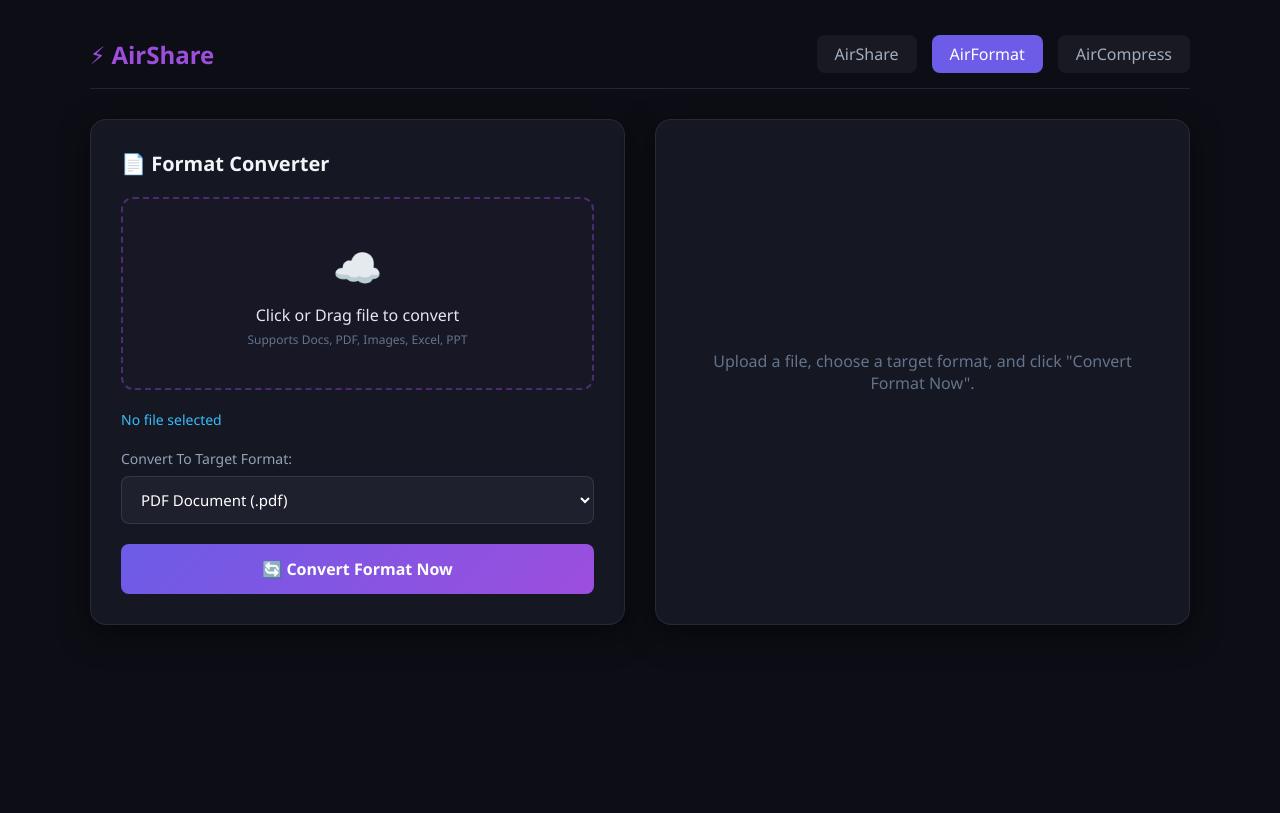
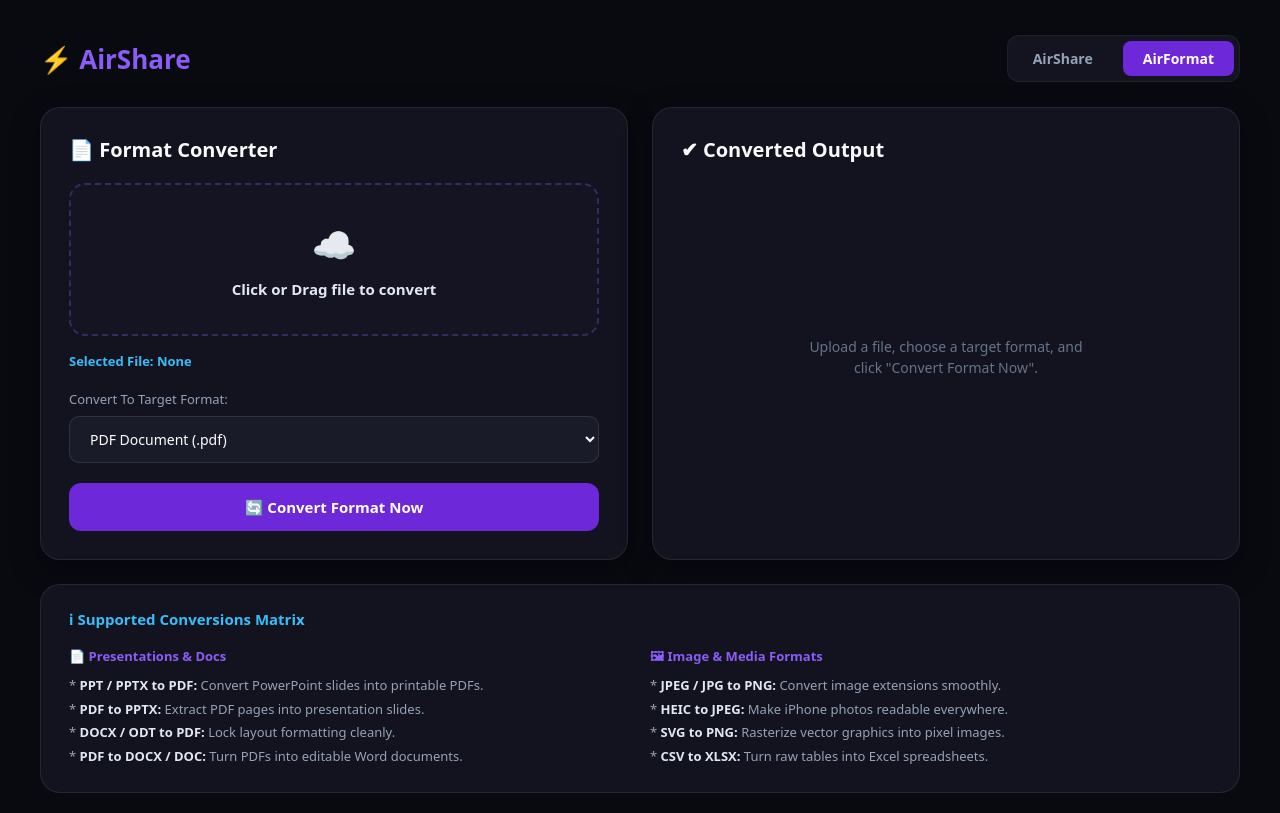
Before and after one commit to vikrambhardwaj-28/file-share-app, a website: page public/format.html in a window 1280 px wide. Drawn offline with Linux system fonts and the light colour scheme.

Commit message:
Restored original UI layout and added smooth loading spinner

```diff
--- a/public/format.html
+++ b/public/format.html
@@ -3,17 +3,17 @@
 <head>
     <meta charset="UTF-8">
     <meta name="viewport" content="width=device-width, initial-scale=1.0">
-    <title>AirFormat - Cloud File Format Converter</title>
+    <title>AirFormat - Format Converter</title>
     <style>
         * {
             box-sizing: border-box;
             margin: 0;
             padding: 0;
-            font-family: 'Segoe UI', Tahoma, Geneva, Verdana, sans-serif;
+            font-family: system-ui, -apple-system, BlinkMacSystemFont, 'Segoe UI', Roboto, Oxygen, Ubuntu, Cantarell, sans-serif;
         }
 
         body {
-            background-color: #0d0e15;
+            background-color: #090a10;
             color: #e2e8f0;
             min-height: 100vh;
             display: flex;
@@ -22,22 +22,20 @@
             padding: 20px;
         }
 
-        /* Navbar Header */
+        /* Header */
         .header {
             width: 100%;
-            max-width: 1100px;
+            max-width: 1200px;
             display: flex;
             justify-content: space-between;
             align-items: center;
-            padding: 15px 0;
-            margin-bottom: 30px;
-            border-bottom: 1px solid rgba(255, 255, 255, 0.1);
+            padding: 15px 0 25px 0;
         }
 
         .logo {
-            font-size: 24px;
-            font-weight: 700;
-            color: #9d4edd;
+            font-size: 26px;
+            font-weight: 800;
+            color: #8b5cf6;
             display: flex;
             align-items: center;
             gap: 8px;
@@ -45,150 +43,170 @@
 
         .nav-links {
             display: flex;
-            gap: 15px;
+            gap: 10px;
+            background: #13141f;
+            padding: 5px;
+            border-radius: 12px;
+            border: 1px solid rgba(255, 255, 255, 0.05);
         }
 
         .nav-btn {
-            background: rgba(255, 255, 255, 0.05);
-            color: #a0aec0;
-            padding: 8px 18px;
+            background: transparent;
+            color: #94a3b8;
+            padding: 8px 20px;
             border-radius: 8px;
             text-decoration: none;
-            font-weight: 500;
-            transition: all 0.3s ease;
+            font-weight: 600;
+            font-size: 14px;
+            transition: all 0.2s;
         }
 
         .nav-btn.active {
-            background: #6c5ce7;
+            background: #6d28d9;
             color: #ffffff;
         }
 
         /* Main Container */
-        .container {
+        .main-container {
             width: 100%;
-            max-width: 1100px;
+            max-width: 1200px;
             display: grid;
             grid-template-columns: 1fr 1fr;
-            gap: 30px;
+            gap: 24px;
+            margin-bottom: 24px;
         }
 
-        @media (max-width: 768px) {
-            .container {
+        @media (max-width: 850px) {
+            .main-container {
                 grid-template-columns: 1fr;
             }
         }
 
         .card {
-            background: #151722;
+            background: #12131e;
             border: 1px solid rgba(255, 255, 255, 0.08);
-            border-radius: 16px;
-            padding: 30px;
-            box-shadow: 0 10px 30px rgba(0, 0, 0, 0.5);
+            border-radius: 20px;
+            padding: 28px;
+            box-shadow: 0 10px 30px rgba(0, 0, 0, 0.4);
             display: flex;
             flex-direction: column;
         }
 
-        .card-title {
+        .card-header {
             font-size: 20px;
-            font-weight: 600;
+            font-weight: 700;
             margin-bottom: 20px;
             display: flex;
             align-items: center;
             gap: 10px;
-            color: #f1f5f9;
+            color: #f8fafc;
         }
 
-        /* Drop Area */
+        /* Dropzone */
         .drop-zone {
-            border: 2px dashed rgba(157, 78, 221, 0.4);
-            border-radius: 12px;
-            padding: 40px 20px;
+            border: 2px dashed rgba(139, 92, 246, 0.3);
+            border-radius: 16px;
+            padding: 35px 20px;
             text-align: center;
-            background: rgba(157, 78, 221, 0.02);
+            background: rgba(139, 92, 246, 0.02);
             cursor: pointer;
-            transition: all 0.3s ease;
-            margin-bottom: 20px;
+            transition: all 0.2s;
+            margin-bottom: 16px;
         }
 
-        .drop-zone:hover, .drop-zone.dragover {
-            border-color: #9d4edd;
-            background: rgba(157, 78, 221, 0.08);
+        .drop-zone:hover {
+            border-color: #8b5cf6;
+            background: rgba(139, 92, 246, 0.06);
         }
 
         .drop-icon {
-            font-size: 40px;
-            color: #9d4edd;
+            font-size: 36px;
+            color: #8b5cf6;
             margin-bottom: 10px;
         }
 
-        .selected-file {
-            font-size: 14px;
+        .file-status {
+            font-size: 13px;
             color: #38bdf8;
             margin-bottom: 20px;
             word-break: break-all;
-            font-weight: 500;
+            font-weight: 600;
         }
 
         /* Form Controls */
-        .form-group {
-            margin-bottom: 20px;
-        }
-
-        label {
+        .form-label {
             display: block;
-            font-size: 14px;
+            font-size: 13px;
             color: #94a3b8;
             margin-bottom: 8px;
+            font-weight: 500;
         }
 
         select {
             width: 100%;
-            padding: 12px 15px;
-            background: #1e202e;
+            padding: 12px 16px;
+            background: #1a1b29;
             border: 1px solid rgba(255, 255, 255, 0.1);
-            border-radius: 8px;
+            border-radius: 10px;
             color: #ffffff;
-            font-size: 15px;
+            font-size: 14px;
             outline: none;
             cursor: pointer;
+            margin-bottom: 20px;
         }
 
-        select:focus {
-            border-color: #6c5ce7;
+        .btn-submit {
+            width: 100%;
+            padding: 14px;
+            background: #6d28d9;
+            border: none;
+            border-radius: 12px;
+            color: white;
+            font-size: 15px;
+            font-weight: 700;
+            cursor: pointer;
+            transition: background 0.2s;
+            display: flex;
+            align-items: center;
+            justify-content: center;
+            gap: 8px;
         }
 
-        .btn-convert {
-            width: 100%;
-            padding: 14px;
-            background: linear-gradient(135deg, #6c5ce7, #9d4edd);
-            border: none;
-            border-radius: 8px;
-            color: white;
-            font-size: 16px;
-            font-weight: 600;
-            cursor: pointer;
-            transition: transform 0.2s, opacity 0.2s;
+        .btn-submit:hover {
+            background: #5b21b6;
         }
 
-        .btn-convert:hover {
-            opacity: 0.95;
-            transform: translateY(-1px);
+        /* Output & Processing Animation */
+        .output-box {
+            display: flex;
+            flex-direction: column;
+            align-items: center;
+            justify-content: center;
+            height: 100%;
+            min-height: 250px;
+            text-align: center;
         }
 
-        /* Loading Spinner */
-        .loader-box {
+        .default-text {
+            color: #64748b;
+            font-size: 14px;
+            max-width: 280px;
+            line-height: 1.5;
+        }
+
+        /* Spinner Animation */
+        .loader-wrapper {
             display: none;
             flex-direction: column;
             align-items: center;
-            justify-content: center;
-            padding: 40px 0;
+            gap: 16px;
         }
 
         .spinner {
-            width: 50px;
-            height: 50px;
-            border: 5px solid rgba(255, 255, 255, 0.1);
-            border-left-color: #9d4edd;
+            width: 44px;
+            height: 44px;
+            border: 4px solid rgba(139, 92, 246, 0.15);
+            border-left-color: #8b5cf6;
             border-radius: 50%;
             animation: spin 0.8s linear infinite;
         }
@@ -198,44 +216,60 @@
             100% { transform: rotate(360deg); }
         }
 
-        .loading-text {
-            margin-top: 15px;
-            font-size: 15px;
-            color: #cbd5e1;
+        .result-wrapper {
+            display: none;
+            flex-direction: column;
+            align-items: center;
+            width: 100%;
         }
 
-        /* Result Panel */
-        .result-box {
-            display: none;
-            text-align: center;
-            padding: 30px 20px;
-            background: rgba(16, 185, 129, 0.05);
-            border: 1px solid rgba(16, 185, 129, 0.2);
-            border-radius: 12px;
+        .pin-code {
+            font-size: 32px;
+            font-weight: 800;
+            color: #10b981;
+            letter-spacing: 4px;
+            margin: 12px 0;
         }
 
-        .pin-display {
-            font-size: 32px;
-            font-weight: 700;
-            letter-spacing: 4px;
-            color: #10b981;
-            margin: 15px 0;
-        }
-
-        .btn-download {
-            display: inline-block;
-            margin-top: 15px;
-            padding: 12px 25px;
+        .btn-dl {
+            padding: 12px 28px;
             background: #10b981;
             color: white;
             text-decoration: none;
-            border-radius: 8px;
-            font-weight: 600;
-            transition: background 0.3s;
+            border-radius: 10px;
+            font-weight: 700;
+            font-size: 14px;
         }
 
-        .btn-download:hover {
-            background: #059669;
+        /* Matrix Bottom Card */
+        .matrix-card {
+            width: 100%;
+            max-width: 1200px;
+            background: #12131e;
+            border: 1px solid rgba(255, 255, 255, 0.08);
+            border-radius: 20px;
+            padding: 24px 28px;
+        }
+
+        .matrix-grid {
+            display: grid;
+            grid-template-columns: 1fr 1fr;
+            gap: 20px;
+            margin-top: 16px;
+        }
+
+        @media (max-width: 768px) {
+            .matrix-grid { grid-template-columns: 1fr; }
+        }
+
+        .matrix-item {
+            font-size: 13px;
+            color: #94a3b8;
+            line-height: 1.8;
+        }
+
+        .matrix-item strong {
+            color: #e2e8f0;
         }
     </style>
 </head>
@@ -246,28 +280,24 @@
         <div class="nav-links">
             <a href="/index.html" class="nav-btn">AirShare</a>
             <a href="/format.html" class="nav-btn active">AirFormat</a>
-            <a href="/compress.html" class="nav-btn">AirCompress</a>
         </div>
     </div>
 
-    <div class="container">
-        <!-- Left Panel: Upload & Config -->
+    <div class="main-container">
+        <!-- Left Panel: Input -->
         <div class="card">
-            <div class="card-title">📄 Format Converter</div>
+            <div class="card-header">📄 Format Converter</div>
 
-            <div class="drop-zone" id="dropZone" onclick="document.getElementById('fileInput').click()">
+            <div class="drop-zone" onclick="document.getElementById('fileInput').click()">
                 <div class="drop-icon">☁️</div>
-                <div style="font-weight: 500;">Click or Drag file to convert</div>
-                <div style="font-size: 12px; color: #64748b; margin-top: 5px;">Supports Docs, PDF, Images, Excel, PPT</div>
+                <div style="font-weight: 600; font-size: 15px;">Click or Drag file to convert</div>
             </div>
+            <input type="file" id="fileInput" style="display: none;" onchange="updateFileName(this.files)">
 
-            <input type="file" id="fileInput" style="display: none;" onchange="handleFileSelect(this.files)">
+            <div class="file-status" id="fileStatus">Selected File: None</div>
 
-            <div class="selected-file" id="selectedFileName">No file selected</div>
-
-            <div class="form-group">
-                <label for="targetFormatSelect">Convert To Target Format:</label>
-                <select id="targetFormatSelect">
+            <label class="form-label">Convert To Target Format:</label>
+            <select id="targetFormat">
                 <option value="pdf">PDF Document (.pdf)</option>
                 <option value="docx">Word Document (.docx)</option>
                 <option value="pptx">PowerPoint (.pptx)</option>
@@ -279,142 +309,111 @@
                 <option value="png">PNG Image (.png)</option>
                 <option value="webp">WebP Image (.webp)</option>
             </select>
+
+            <button class="btn-submit" onclick="convertFile()">🔄 Convert Format Now</button>
         </div>
 
-            <button class="btn-convert" onclick="convertFileNow()">🔄 Convert Format Now</button>
-        </div>
+        <!-- Right Panel: Output with Processing Animation -->
+        <div class="card">
+            <div class="card-header">✔ Converted Output</div>
+            <div class="output-box">
 
-        <!-- Right Panel: Status / Animation / Output -->
-        <div class="card" style="justify-content: center;">
-
-            <div id="defaultPrompt" style="text-align: center; color: #64748b;">
+                <div class="default-text" id="defaultText">
                     Upload a file, choose a target format, and click "Convert Format Now".
                 </div>
 
-            <!-- Active Animation Loader -->
-            <div class="loader-box" id="loaderContainer">
+                <!-- Processing Animation Spinner -->
+                <div class="loader-wrapper" id="loader">
                     <div class="spinner"></div>
-                <div class="loading-text">Converting file... Please wait</div>
+                    <div style="font-size: 14px; color: #cbd5e1; font-weight: 600;">Converting your file... Please wait.</div>
                 </div>
 
-            <!-- Conversion Result Output -->
-            <div class="result-box" id="outputContainer">
-                <div style="color: #10b981; font-weight: 600; font-size: 18px;">✅ Conversion Complete!</div>
-                <div style="font-size: 13px; color: #94a3b8; margin-top: 5px;">Your PIN code for file retrieval:</div>
-                <div class="pin-display" id="resultPin">------</div>
-                <a href="#" id="downloadBtn" class="btn-download" target="_blank">📥 Download Converted File</a>
+                <!-- Result Area -->
+                <div class="result-wrapper" id="resultArea">
+                    <div style="color: #10b981; font-weight: 700; font-size: 16px;">Conversion Successful!</div>
+                    <div class="pin-code" id="pinDisplay">------</div>
+                    <a href="#" id="downloadLink" class="btn-dl" target="_blank">📥 Download File</a>
                 </div>
 
             </div>
         </div>
+    </div>
+
+    <!-- Supported Matrix Card -->
+    <div class="matrix-card">
+        <div style="font-size: 15px; font-weight: 700; color: #38bdf8; display: flex; align-items: center; gap: 8px;">
+            ℹ Supported Conversions Matrix
+        </div>
+        <div class="matrix-grid">
+            <div class="matrix-item">
+                <div style="color: #8b5cf6; font-weight: 700; margin-bottom: 6px;">📄 Presentations & Docs</div>
+                * <strong>PPT / PPTX to PDF:</strong> Convert PowerPoint slides into printable PDFs.<br>
+                * <strong>PDF to PPTX:</strong> Extract PDF pages into presentation slides.<br>
+                * <strong>DOCX / ODT to PDF:</strong> Lock layout formatting cleanly.<br>
+                * <strong>PDF to DOCX / DOC:</strong> Turn PDFs into editable Word documents.
+            </div>
+            <div class="matrix-item">
+                <div style="color: #8b5cf6; font-weight: 700; margin-bottom: 6px;">🖼 Image & Media Formats</div>
+                * <strong>JPEG / JPG to PNG:</strong> Convert image extensions smoothly.<br>
+                * <strong>HEIC to JPEG:</strong> Make iPhone photos readable everywhere.<br>
+                * <strong>SVG to PNG:</strong> Rasterize vector graphics into pixel images.<br>
+                * <strong>CSV to XLSX:</strong> Turn raw tables into Excel spreadsheets.
+            </div>
+        </div>
+    </div>
 
     <script>
-        // Global AbortController instance to cancel pending/ongoing requests
-        let activeConversionController = null;
-
-        // Handle Drag and Drop
-        const dropZone = document.getElementById('dropZone');
-
-        ['dragenter', 'dragover', 'dragleave', 'drop'].forEach(eventName => {
-            dropZone.addEventListener(eventName, preventDefaults, false);
-        });
-
-        function preventDefaults(e) {
-            e.preventDefault();
-            e.stopPropagation();
-        }
-
-        ['dragenter', 'dragover'].forEach(eventName => {
-            dropZone.addEventListener(eventName, () => dropZone.classList.add('dragover'), false);
-        });
-
-        ['dragleave', 'drop'].forEach(eventName => {
-            dropZone.addEventListener(eventName, () => dropZone.classList.remove('dragover'), false);
-        });
-
-        dropZone.addEventListener('drop', (e) => {
-            const dt = e.dataTransfer;
-            const files = dt.files;
-            if (files.length > 0) {
-                document.getElementById('fileInput').files = files;
-                handleFileSelect(files);
-            }
-        });
-
-        function handleFileSelect(files) {
+        function updateFileName(files) {
             if (files && files[0]) {
-                document.getElementById('selectedFileName').innerText = `Selected File: ${files[0].name}`;
+                document.getElementById('fileStatus').innerText = `Selected File: ${files[0].name}`;
             }
         }
 
-        // Conversion Function with Auto-Abort for previous conversions
-        async function convertFileNow() {
+        async function convertFile() {
             const fileInput = document.getElementById('fileInput');
-            const targetFormatSelect = document.getElementById('targetFormatSelect');
-            const loaderContainer = document.getElementById('loaderContainer');
-            const outputContainer = document.getElementById('outputContainer');
-            const defaultPrompt = document.getElementById('defaultPrompt');
+            const targetFormat = document.getElementById('targetFormat').value;
 
-            if (!fileInput || !fileInput.files[0]) {
-                alert('Please select a file first!');
+            const defaultText = document.getElementById('defaultText');
+            const loader = document.getElementById('loader');
+            const resultArea = document.getElementById('resultArea');
+
+            if (!fileInput.files[0]) {
+                alert('Pehle ek file select karein!');
                 return;
             }
 
-            // 1. ABORT PREVIOUS ONGOING CONVERSION REQUEST IF ACTIVE
-            if (activeConversionController) {
-                activeConversionController.abort();
-                console.log('Previous ongoing conversion aborted for new upload.');
-            }
-
-            // 2. CREATE A NEW ABORT CONTROLLER FOR THIS REQUEST
-            activeConversionController = new AbortController();
-            const { signal } = activeConversionController;
-
-            // 3. UI STATE UPDATES: SHOW ANIMATION LOADER
-            if (defaultPrompt) defaultPrompt.style.display = 'none';
-            if (outputContainer) outputContainer.style.display = 'none';
-            if (loaderContainer) loaderContainer.style.display = 'flex';
+            // 1. Show Processing Animation
+            defaultText.style.display = 'none';
+            resultArea.style.display = 'none';
+            loader.style.display = 'flex';
 
             const formData = new FormData();
             formData.append('file', fileInput.files[0]);
-            formData.append('targetFormat', targetFormatSelect.value);
+            formData.append('targetFormat', targetFormat);
 
             try {
-                const response = await fetch('/convert-cloud', {
+                const res = await fetch('/convert-cloud', {
                     method: 'POST',
-                    body: formData,
-                    signal: signal // Pass AbortController signal
+                    body: formData
                 });
 
-                const data = await response.json();
+                const data = await res.json();
+
+                // 2. Hide Animation
+                loader.style.display = 'none';
 
                 if (data.success) {
-                    // Hide loader and present result
-                    if (loaderContainer) loaderContainer.style.display = 'none';
-                    if (outputContainer) outputContainer.style.display = 'block';
-
-                    document.getElementById('resultPin').innerText = data.pin;
-                    document.getElementById('downloadBtn').href = `/download/${data.pin}/0`;
+                    resultArea.style.display = 'flex';
+                    document.getElementById('pinDisplay').innerText = data.pin;
+                    document.getElementById('downloadLink').href = `/download/${data.pin}/0`;
                 } else {
-                    if (loaderContainer) loaderContainer.style.display = 'none';
-                    alert(`Conversion failed: ${data.message}`);
+                    defaultText.style.display = 'block';
+                    alert('Conversion failed: ' + data.message);
                 }
-
-            } catch (error) {
-                // If the error was triggered by aborting the previous fetch, handle silently
-                if (error.name === 'AbortError') {
-                    console.log('Fetch request successfully cancelled by user interaction.');
-                    return;
-                }
-
-                if (loaderContainer) loaderContainer.style.display = 'none';
-                alert('Server processing error or request failed.');
-                console.error(error);
-            } finally {
-                // Clean up current controller reference if it matches this execution
-                if (activeConversionController && activeConversionController.signal === signal) {
-                    activeConversionController = null;
-                }
+            } catch (err) {
+                loader.style.display = 'none';
+                defaultText.style.display = 'block';
+                alert('Error connecting to server!');
             }
         }
     </script>
```
Lines whose indentation alone changed are shown as unchanged.
